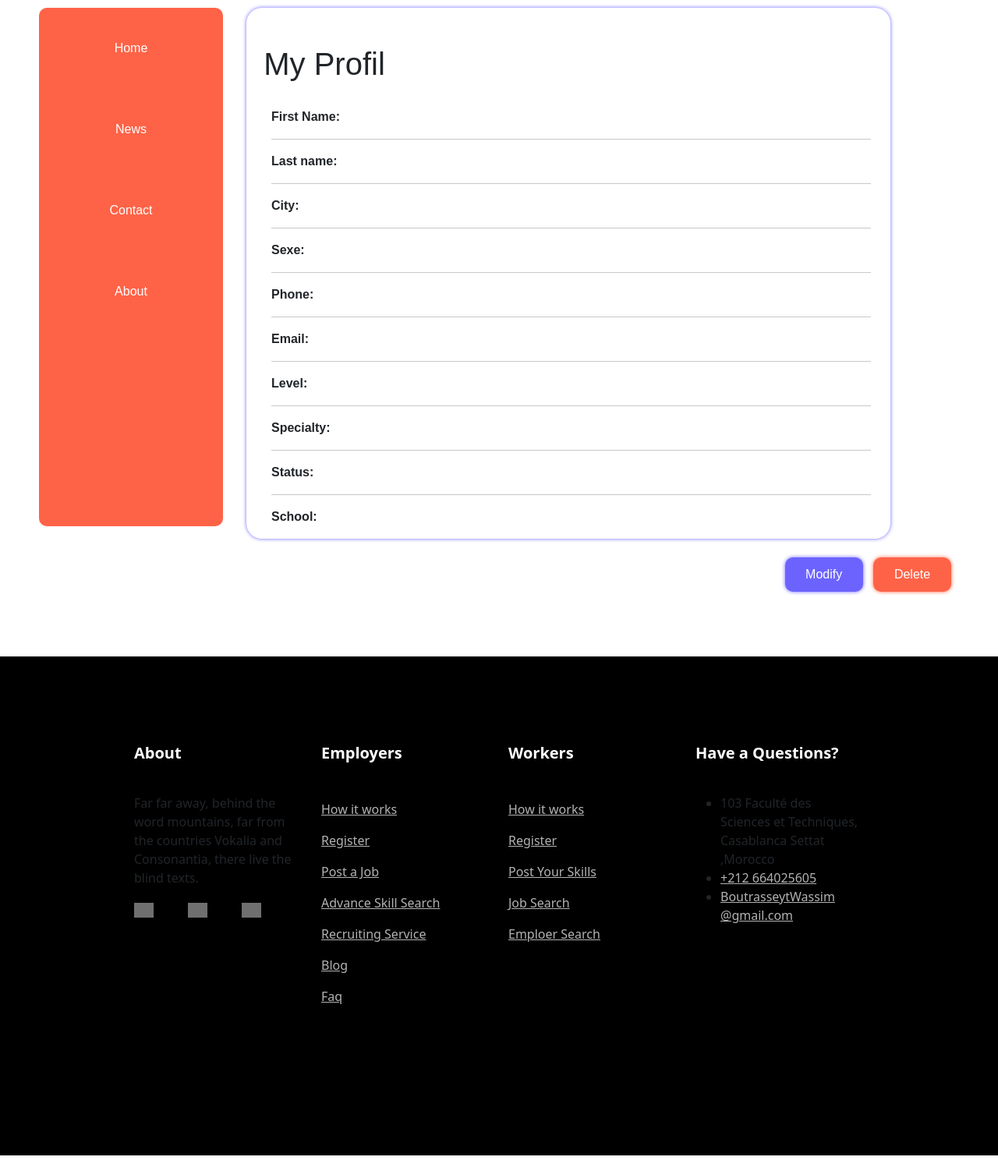
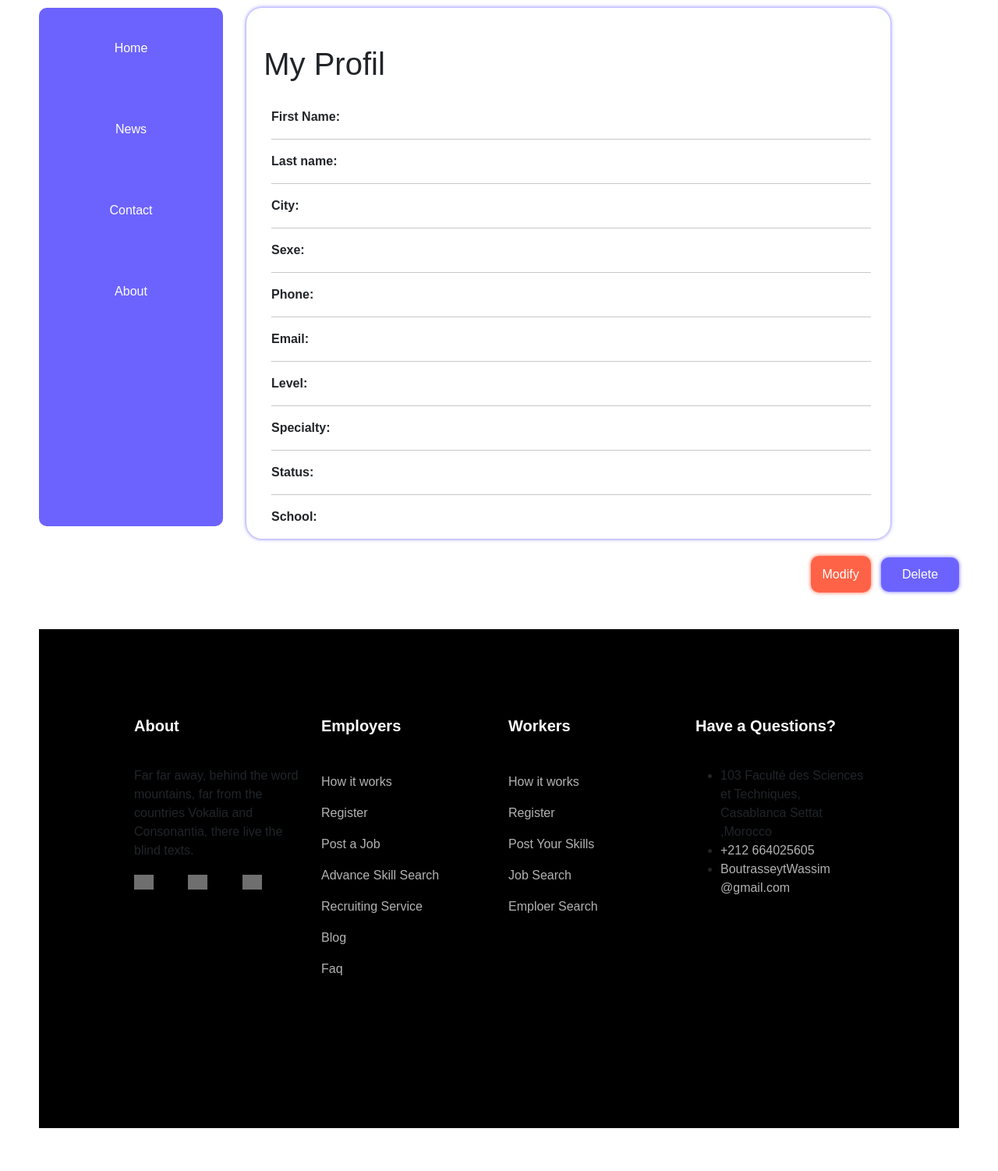
Before and after one commit to San-AMRANI/Project-Recrutement-web-site, a PHP site: page /profilCandidat.html in a window 1280 px wide. Shown: the part 111-1613 px from the top of the page at 78% size. Run offline with PHP 8.4, Linux system fonts and the light colour scheme; some libraries are stand-ins or nearby versions; grey boxes are pictures that could not be loaded.

Commit message:
jihane's  modification

```diff
--- a/jihane/modifierProfil.html
+++ b/jihane/modifierProfil.html
@@ -55,9 +55,12 @@
 
 
                 <br>
+
                 <form>
 
                 <ul id="info">
+                  <input type="image">
+                  <br><br><br>
 
 
 
@@ -158,7 +161,7 @@
        <br>
        <form>
         <div id="left">
-          <button class="button1"><a href="profilCandidat.html">Cancel</a></button>
+         <a class="button1" href="profilCandidat.html">Cancel</a>
           &nbsp;
           <button class="button2"type="Submit">Submit</button></div>
           <br><br><br>
--- a/jihane/profilCandidat.css
+++ b/jihane/profilCandidat.css
@@ -1,7 +1,7 @@
 nav li:hover{
        text-align: center;
        color:white;
-       background-color:#ffd3cb;
+       background-color:#a4a0ed;
 
 }
 .logo{
@@ -17,7 +17,7 @@
     border-radius: 10px;
     list-style-type: none;
     padding: 0;
-    background-color: #ff6347;
+    background-color: #6c63ff;
     width: 20%;
     margin-top:10px ;
 
@@ -38,7 +38,7 @@
 }
  #color>li>a:hover{
 
-    background-color: #f59786;
+    background-color: #a4a0ed;
     text-align: center;
     border-radius: 10px;
     }
@@ -65,6 +65,56 @@
 }
 
 .button1{
+
+    border-radius: 10px;
+    box-shadow:0 0 ;
+    color: white;
+    border: none;
+    box-shadow: 0 0 5px #ff6347;
+    background-color: #ff6347;
+    padding: 15px;
+
+
+}
+
+.button1{text-decoration: none;
+color:white;
+;}
+
+.button1:hover{
+    background-color: #f0998a;
+}
+
+button[type="button1"]{
+
+    background-color: #ff6347;
+    box-shadow: 0 0 5px #ff6347;
+    border: none;
+
+}
+
+button[type="button2"]{
+
+    background-color: #6c63ff;
+    box-shadow: 0 0 5px #6c63ff;
+    border: none;
+
+}
+
+button[type="button1"]:hover{
+
+    background-color: #ff6347;
+
+
+}
+
+button[type="button2"]:hover{
+
+    background-color: #6c63ff;
+
+
+}
+.button2{
     width: 100px;
     border-radius: 10px;
     box-shadow:0 0 ;
@@ -73,35 +123,21 @@
     box-shadow: 0 0 5px #6c63ff;
     background-color: #6c63ff;
     padding: 10px;
-}
-
-.button1>a{text-decoration: none;
-color:white;}
-
-.button1:hover{
-    background-color: #b5b2f1;
-}
-
-.button2{
-    width: 100px;
-    border-radius: 10px;
-    box-shadow:0 0 ;
-    color: white;
-    border: none;
-    box-shadow: 0 0 5px #ff6347 ;
-    background-color: #ff6347;
-    padding: 10px;
 
 
 }
 
 .button2:hover{
-    background-color: #ef9c8d;
+    background-color: #a4a0ed;
 }
 
-#left{
-    float: right;
-    margin-right: 10px;
+.wrapper{
+    display: flex;
+}
+
+.left{
+    margin-left: auto;
+
 }
 .global{
 
@@ -157,3 +193,5 @@
         color: white;
         opacity: 0.7;
     }
+
+footer a{text-decoration: none;}
--- a/jihane/profilCandidat.html
+++ b/jihane/profilCandidat.html
@@ -79,11 +79,35 @@
         </div>
        <br>
 
-       <div id="left">
-        <button class="button1"><a href="modifierProfil.html">Modify</a></button>
+       <div class="wrapper">
+        <div class="left">
+        <a class="button1" href="modifierProfil.html">Modify</a>
         &nbsp;
-        <button class="button2">Delete</button></div>
+        <!-- Button trigger modal -->
+          <button type="button" class="button2" data-bs-toggle="modal" data-bs-target="#exampleModal">
+            Delete
+          </button>
+
+          <!-- Modal -->
+          <div class="modal fade" id="exampleModal" tabindex="-1" aria-labelledby="exampleModalLabel" aria-hidden="true">
+            <div class="modal-dialog">
+              <div class="modal-content">
+                <div class="modal-header">
+                  <h1 class="modal-title fs-5" id="exampleModalLabel">Delete account!!</h1>
+                  <button type="button" class="btn-close" data-bs-dismiss="modal" aria-label="Close"></button>
+                </div>
+                <div class="modal-body">
+                  Are you sure you want to delete your account? This action cannot be undone. Please confirm your decision.
+                </div>
+                <div class="modal-footer">
+                  <button type="button1" class="btn btn-secondary" data-bs-dismiss="modal">Close</button>
+                  <button type="button2" class="btn btn-primary">Delete</button>
+                </div>
+              </div>
+            </div>
+          </div>
         <br><br><br>
+      </div>
       </div>
 
       <footer class="ftco-footer ftco-bg-dark ftco-section" id="Contact">
```
Also changed, not shown: jihane/modifierProfil.css (+14 -14 lines).
